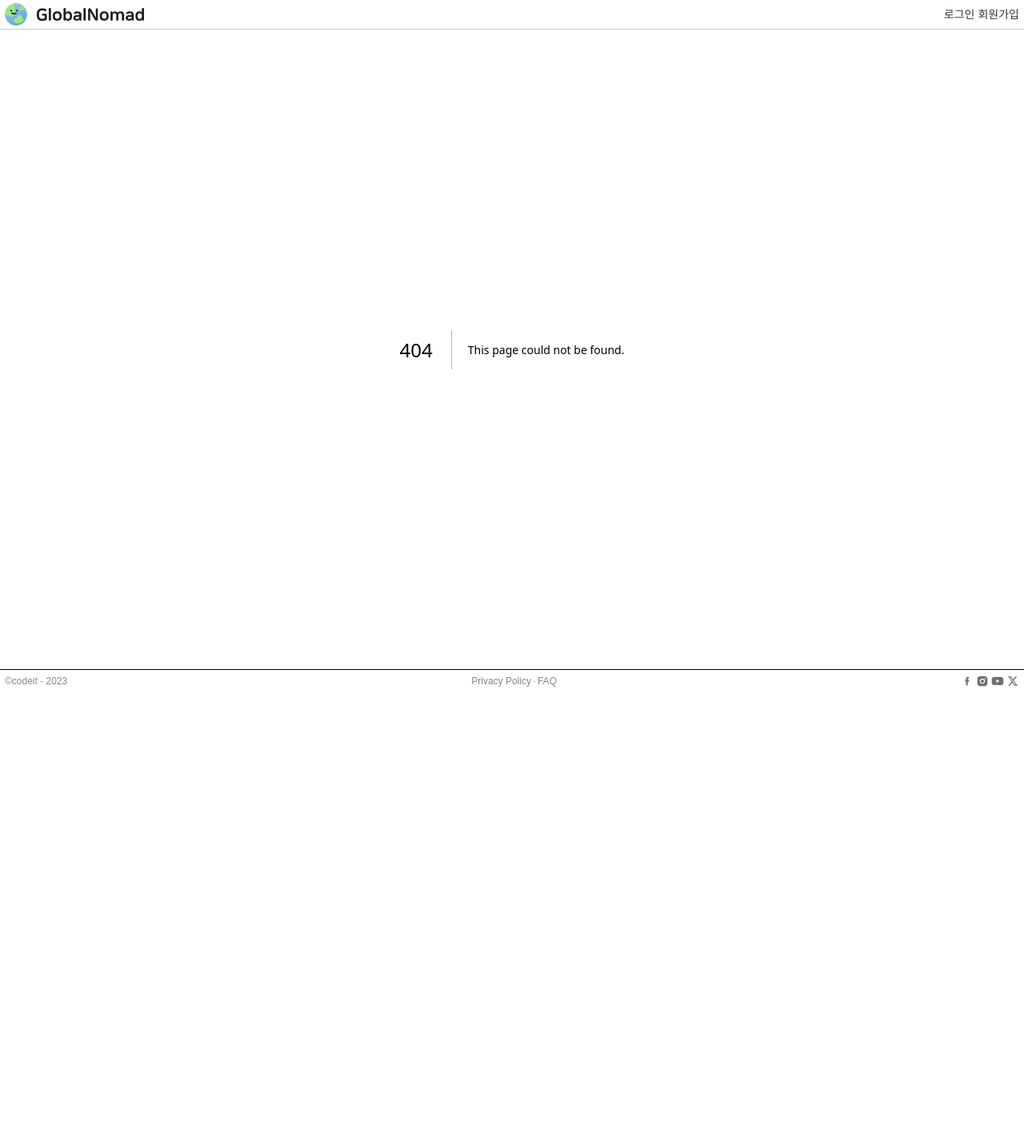
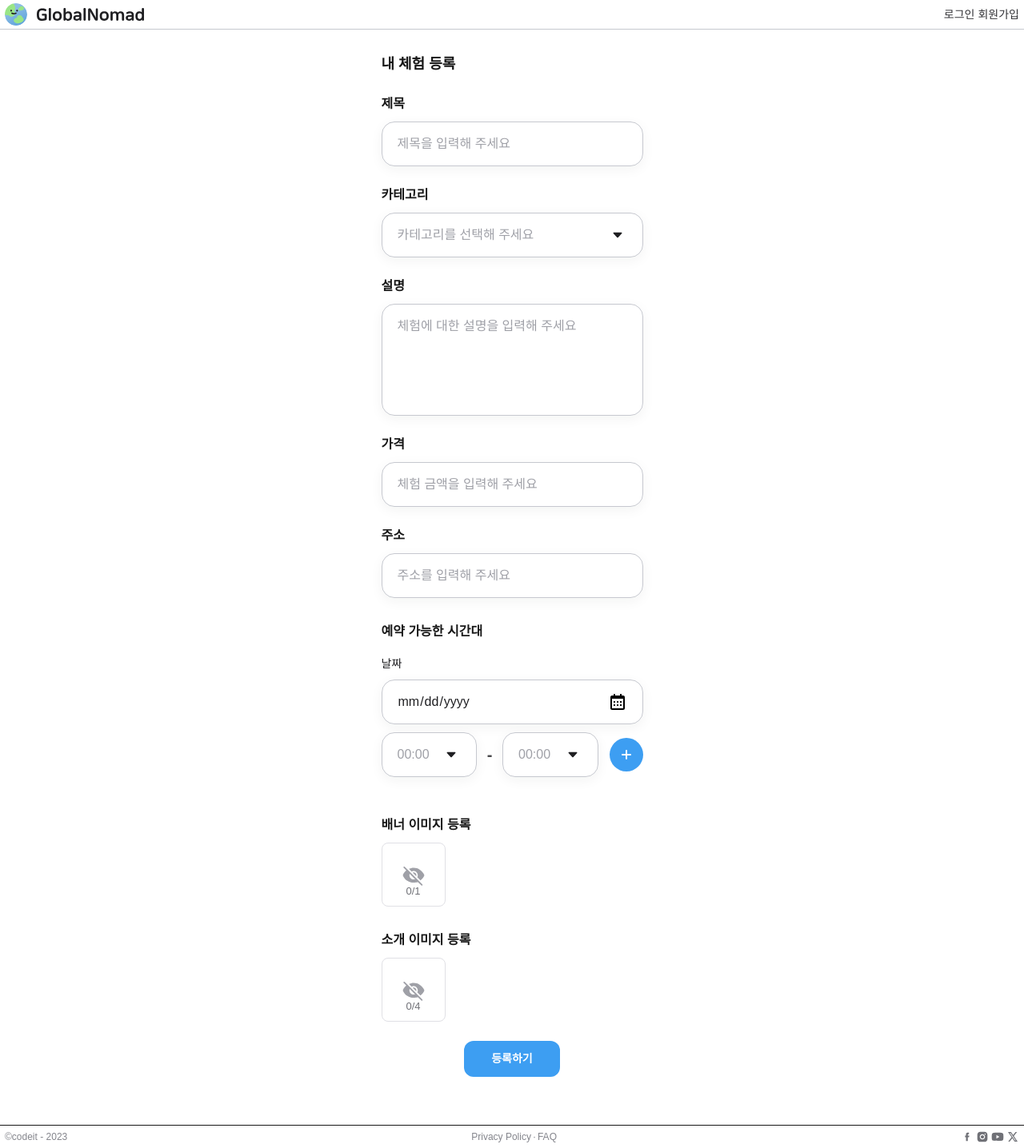
Before and after one commit to yuwonkyu/codenomad, a Next.js app: page /experiences/add in a window 1280 px wide. Before the commit this address had no page. Shown: the whole page at 80% size. Before the commit the page ends 866 px from the top, so only its background shows below. Built offline with nearby package versions, Linux system fonts and the light colour scheme; a web font is replaced by a local one.

Commit message:
✨ feat: 체험 등록 및 수정 페이지와 관련된 인풋 컴포넌트 등 위치 변경, 수정페이지 추가
- 폴더 위치 app으로 수정

```diff
--- /dev/null
+++ b/src/app/experiences/add/page.tsx
@@ -0,0 +1,178 @@
+'use client';
+
+import { useState } from 'react';
+import TitleInput from '@/components/myExperiencesAddEdit/TitleInput';
+import CategoryInput from '@/components/myExperiencesAddEdit/CategoryInput';
+import DescriptionInput from '@/components/myExperiencesAddEdit/DescriptionInput';
+import PriceInput from '@/components/myExperiencesAddEdit/PriceInput';
+import AddressInput from '@/components/myExperiencesAddEdit/AddressInput';
+import BannerImageInput from '@/components/myExperiencesAddEdit/BannerImageInput';
+import IntroImagesInput from '@/components/myExperiencesAddEdit/IntroImagesInput';
+import ReserveTimesInput from '@/components/myExperiencesAddEdit/ReserveTimesInput';
+
+// 카테고리 옵션 목록
+const categoryOptions = [
+  { value: '', label: '카테고리를 선택해 주세요' },
+  { value: 'culture', label: '문화 · 예술' },
+  { value: 'food', label: '식음료' },
+  { value: 'sports', label: '스포츠' },
+  { value: 'tour', label: '투어' },
+  { value: 'sightseeing', label: '관광' },
+  { value: 'wellbeing', label: '웰빙' },
+];
+
+// 예약 시간대 타입 정의
+interface ReserveTime {
+  date: string;
+  start: string;
+  end: string;
+}
+
+const ExperienceAddPage = () => {
+  // 입력값 상태 관리
+  const [title, setTitle] = useState('');
+  const [category, setCategory] = useState('');
+  const [desc, setDesc] = useState('');
+  const [price, setPrice] = useState('');
+  const [address, setAddress] = useState('');
+  const [reserveTimes, setReserveTimes] = useState<ReserveTime[]>([
+    { date: '', start: '', end: '' },
+  ]);
+  const [banner, setBanner] = useState<File | null>(null);
+  const [bannerPreview, setBannerPreview] = useState<string | null>(null);
+  const [introImages, setIntroImages] = useState<File[]>([]);
+  const [introPreviews, setIntroPreviews] = useState<string[]>([]);
+  const [modalOpen, setModalOpen] = useState(false);
+
+  // 예약 시간대 추가
+  const handleAddReserveTime = () => {
+    setReserveTimes([...reserveTimes, { date: '', start: '', end: '' }]);
+  };
+
+  // 예약 시간대 삭제
+  const handleRemoveReserveTime = (idx: number) => {
+    setReserveTimes(reserveTimes.filter((_, i) => i !== idx));
+  };
+
+  // 예약 시간대 변경
+  const handleReserveChange = (idx: number, key: keyof ReserveTime, value: string) => {
+    setReserveTimes(reserveTimes.map((item, i) => (i === idx ? { ...item, [key]: value } : item)));
+  };
+
+  // 같은 시간대 중복 체크
+  const isDuplicateTime = () => {
+    const set = new Set();
+    for (const { date, start, end } of reserveTimes) {
+      if (!date || !start || !end) continue;
+      const key = `${date}_${start}_${end}`;
+      if (set.has(key)) return true;
+      set.add(key);
+    }
+    return false;
+  };
+
+  // 배너 이미지 업로드 핸들러
+  const handleBannerChange = (e: React.ChangeEvent<HTMLInputElement>) => {
+    const file = e.target.files?.[0];
+    if (!file) return;
+    setBanner(file);
+    setBannerPreview(URL.createObjectURL(file));
+  };
+
+  // 소개 이미지 업로드 핸들러
+  const handleIntroChange = (e: React.ChangeEvent<HTMLInputElement>) => {
+    const files = Array.from(e.target.files || []);
+    if (introImages.length + files.length > 4) return;
+    setIntroImages((prev) => [...prev, ...files].slice(0, 4));
+    setIntroPreviews((prev) => [...prev, ...files.map((f) => URL.createObjectURL(f))].slice(0, 4));
+  };
+
+  // 소개 이미지 삭제 핸들러
+  const handleRemoveIntro = (idx: number) => {
+    setIntroImages(introImages.filter((_, i) => i !== idx));
+    setIntroPreviews(introPreviews.filter((_, i) => i !== idx));
+  };
+
+  // 등록하기 버튼 클릭 시 실행
+  const handleSubmit = (e: React.FormEvent) => {
+    e.preventDefault();
+    // 필수 입력값 및 중복 시간대 체크
+    if (
+      !title ||
+      !category ||
+      !desc ||
+      !price ||
+      !address ||
+      !banner ||
+      reserveTimes.some((rt) => !rt.date || !rt.start || !rt.end) ||
+      isDuplicateTime()
+    ) {
+      alert('필수 항목을 모두 입력해 주세요.\n(중복된 예약 시간대도 확인)');
+      return;
+    }
+    setModalOpen(true);
+    // 실제 등록 로직은 필요시 추가
+  };
+
+  return (
+    <div className='flex justify-center items-center h-full'>
+      <form className='w-375 py-30 flex flex-col px-24' onSubmit={handleSubmit} autoComplete='off'>
+        <h2 className='text-18-b mb-24'>내 체험 등록</h2>
+
+        {/* 제목 입력 */}
+        <TitleInput value={title} onChange={setTitle} />
+
+        {/* 카테고리 선택 */}
+        <CategoryInput value={category} onChange={setCategory} options={categoryOptions} />
+
+        {/* 설명 입력 */}
+        <DescriptionInput value={desc} onChange={setDesc} />
+
+        {/* 가격 입력 */}
+        <PriceInput value={price} onChange={setPrice} />
+
+        {/* 주소 입력 */}
+        <AddressInput value={address} onChange={setAddress} />
+
+        {/* 예약 가능한 시간대 입력 */}
+        <ReserveTimesInput
+          reserveTimes={reserveTimes}
+          onChange={handleReserveChange}
+          onAdd={handleAddReserveTime}
+          onRemove={handleRemoveReserveTime}
+          isDuplicateTime={isDuplicateTime}
+        />
+
+        {/* 배너 이미지 등록 */}
+        <BannerImageInput
+          bannerPreview={bannerPreview}
+          onChange={handleBannerChange}
+          onRemove={() => {
+            setBanner(null);
+            setBannerPreview(null);
+          }}
+          banner={banner}
+        />
+
+        {/* 소개 이미지 등록 */}
+        <IntroImagesInput
+          introPreviews={introPreviews}
+          onChange={handleIntroChange}
+          onRemove={handleRemoveIntro}
+        />
+
+        {/* 등록 버튼 */}
+        <div className='flex justify-center'>
+          <button
+            type='submit'
+            className='w-120 py-12 mb-30 bg-primary-500 text-white text-14-b rounded-[12px]'
+          >
+            등록하기
+          </button>
+        </div>
+      </form>
+    </div>
+  );
+};
+
+export default ExperienceAddPage;
--- a/src/app/profile/myExperiences/add/page.tsx
+++ b/src/app/experiences/edit/page.tsx
@@ -1,16 +1,16 @@
 'use client';
 
 import { useState } from 'react';
-import TitleInput from '@/components/myExperiencesAdd/TitleInput';
-import CategoryInput from '@/components/myExperiencesAdd/CategoryInput';
-import DescriptionInput from '@/components/myExperiencesAdd/DescriptionInput';
-import PriceInput from '@/components/myExperiencesAdd/PriceInput';
-import AddressInput from '@/components/myExperiencesAdd/AddressInput';
-import BannerImageInput from '@/components/myExperiencesAdd/BannerImageInput';
-import IntroImagesInput from '@/components/myExperiencesAdd/IntroImagesInput';
-import ReserveTimesInput from '@/components/myExperiencesAdd/ReserveTimesInput';
+import TitleInput from '@/components/myExperiencesAddEdit/TitleInput';
+import CategoryInput from '@/components/myExperiencesAddEdit/CategoryInput';
+import DescriptionInput from '@/components/myExperiencesAddEdit/DescriptionInput';
+import PriceInput from '@/components/myExperiencesAddEdit/PriceInput';
+import AddressInput from '@/components/myExperiencesAddEdit/AddressInput';
+import BannerImageInput from '@/components/myExperiencesAddEdit/BannerImageInput';
+import IntroImagesInput from '@/components/myExperiencesAddEdit/IntroImagesInput';
+import ReserveTimesInput from '@/components/myExperiencesAddEdit/ReserveTimesInput';
 
-// 카테고리 옵션 목록
+// 카테고리 옵션
 const categoryOptions = [
   { value: '', label: '카테고리를 선택해 주세요' },
   { value: 'culture', label: '문화 · 예술' },
@@ -21,45 +21,46 @@ const categoryOptions = [
   { value: 'wellbeing', label: '웰빙' },
 ];
 
-// 예약 시간대 타입 정의
+// 예약 시간대 타입
 interface ReserveTime {
   date: string;
   start: string;
   end: string;
 }
 
-const ExperienceAddPage = () => {
+const ExperienceEditPage = () => {
   // 입력값 상태 관리
-  const [title, setTitle] = useState('');
-  const [category, setCategory] = useState('');
-  const [desc, setDesc] = useState('');
-  const [price, setPrice] = useState('');
-  const [address, setAddress] = useState('');
+  const [title, setTitle] = useState('mr.Wonkyu와 함께하는 그림교실');
+  const [category, setCategory] = useState('culture');
+  const [desc, setDesc] = useState(
+    '안녕하세요! 저희 프리드로잉 백드롭페인팅 체험을 소개합니다. 저희는 신나는 그림 기법으로 그림을 그리며 그동안 지치고 힘들었던 심신을 회복합니다, 그리고 그림을 그리며 자신을 돌아보는 시간을 가지며 바쁘고 지친 일상에서 벗어나 스스로에게 몰입 할 수 있는 특별한 시간을 만들어 드립니다, 마지막으로 ....',
+  );
+  const [price, setPrice] = useState('34,900원');
+  const [address, setAddress] = useState('연남동244-22, 프리드로잉');
   const [reserveTimes, setReserveTimes] = useState<ReserveTime[]>([
     { date: '', start: '', end: '' },
+    { date: '22/11/04', start: '12:00', end: '15:00' },
+    { date: '22/11/14', start: '12:00', end: '15:00' },
   ]);
   const [banner, setBanner] = useState<File | null>(null);
-  const [bannerPreview, setBannerPreview] = useState<string | null>(null);
+  const [bannerPreview, setBannerPreview] = useState<string | null>(null); // 초기값 없음
   const [introImages, setIntroImages] = useState<File[]>([]);
-  const [introPreviews, setIntroPreviews] = useState<string[]>([]);
+  const [introPreviews, setIntroPreviews] = useState<string[]>([]); // 초기값 없음
   const [modalOpen, setModalOpen] = useState(false);
 
   // 예약 시간대 추가
   const handleAddReserveTime = () => {
     setReserveTimes([...reserveTimes, { date: '', start: '', end: '' }]);
   };
-
   // 예약 시간대 삭제
   const handleRemoveReserveTime = (idx: number) => {
     setReserveTimes(reserveTimes.filter((_, i) => i !== idx));
   };
-
   // 예약 시간대 변경
   const handleReserveChange = (idx: number, key: keyof ReserveTime, value: string) => {
     setReserveTimes(reserveTimes.map((item, i) => (i === idx ? { ...item, [key]: value } : item)));
   };
-
-  // 같은 시간대 중복 체크
+  // 예약 시간대 중복 체크
   const isDuplicateTime = () => {
     const set = new Set();
     for (const { date, start, end } of reserveTimes) {
@@ -71,7 +72,7 @@ const ExperienceAddPage = () => {
     return false;
   };
 
-  // 배너 이미지 업로드 핸들러
+  // 배너 이미지 업로드
   const handleBannerChange = (e: React.ChangeEvent<HTMLInputElement>) => {
     const file = e.target.files?.[0];
     if (!file) return;
@@ -79,31 +80,29 @@ const ExperienceAddPage = () => {
     setBannerPreview(URL.createObjectURL(file));
   };
 
-  // 소개 이미지 업로드 핸들러
+  // 소개 이미지 업로드
   const handleIntroChange = (e: React.ChangeEvent<HTMLInputElement>) => {
     const files = Array.from(e.target.files || []);
     if (introImages.length + files.length > 4) return;
     setIntroImages((prev) => [...prev, ...files].slice(0, 4));
     setIntroPreviews((prev) => [...prev, ...files.map((f) => URL.createObjectURL(f))].slice(0, 4));
   };
-
-  // 소개 이미지 삭제 핸들러
+  // 소개 이미지 삭제
   const handleRemoveIntro = (idx: number) => {
     setIntroImages(introImages.filter((_, i) => i !== idx));
     setIntroPreviews(introPreviews.filter((_, i) => i !== idx));
   };
 
-  // 등록하기 버튼 클릭 시 실행
+  // 수정하기 버튼 클릭 시
   const handleSubmit = (e: React.FormEvent) => {
     e.preventDefault();
-    // 필수 입력값 및 중복 시간대 체크
     if (
       !title ||
       !category ||
       !desc ||
       !price ||
       !address ||
-      !banner ||
+      !bannerPreview ||
       reserveTimes.some((rt) => !rt.date || !rt.start || !rt.end) ||
       isDuplicateTime()
     ) {
@@ -111,30 +110,24 @@ const ExperienceAddPage = () => {
       return;
     }
     setModalOpen(true);
-    // 실제 등록 로직은 필요시 추가
+    // 실제 수정 로직은 필요시 추가
   };
 
   return (
     <div className='flex justify-center items-center h-full'>
       <form className='w-375 py-30 flex flex-col px-24' onSubmit={handleSubmit} autoComplete='off'>
         <h2 className='text-18-b mb-24'>내 체험 등록</h2>
-
-        {/* 제목 입력 */}
+        {/* 제목 */}
         <TitleInput value={title} onChange={setTitle} />
-
-        {/* 카테고리 선택 */}
+        {/* 카테고리 */}
         <CategoryInput value={category} onChange={setCategory} options={categoryOptions} />
-
-        {/* 설명 입력 */}
+        {/* 설명 */}
         <DescriptionInput value={desc} onChange={setDesc} />
-
-        {/* 가격 입력 */}
+        {/* 가격 */}
         <PriceInput value={price} onChange={setPrice} />
-
-        {/* 주소 입력 */}
+        {/* 주소 */}
         <AddressInput value={address} onChange={setAddress} />
-
-        {/* 예약 가능한 시간대 입력 */}
+        {/* 예약 가능한 시간대 */}
         <ReserveTimesInput
           reserveTimes={reserveTimes}
           onChange={handleReserveChange}
@@ -142,7 +135,6 @@ const ExperienceAddPage = () => {
           onRemove={handleRemoveReserveTime}
           isDuplicateTime={isDuplicateTime}
         />
-
         {/* 배너 이미지 등록 */}
         <BannerImageInput
           bannerPreview={bannerPreview}
@@ -153,21 +145,19 @@ const ExperienceAddPage = () => {
           }}
           banner={banner}
         />
-
         {/* 소개 이미지 등록 */}
         <IntroImagesInput
           introPreviews={introPreviews}
           onChange={handleIntroChange}
           onRemove={handleRemoveIntro}
         />
-
-        {/* 등록 버튼 */}
+        {/* 수정 버튼 */}
         <div className='flex justify-center'>
           <button
             type='submit'
             className='w-120 py-12 mb-30 bg-primary-500 text-white text-14-b rounded-[12px]'
           >
-            등록하기
+            수정하기
           </button>
         </div>
       </form>
@@ -175,4 +165,4 @@ const ExperienceAddPage = () => {
   );
 };
 
-export default ExperienceAddPage;
+export default ExperienceEditPage;
```
Also changed, not shown: src/components/myExperiencesAddEdit/AddressInput.tsx (renamed from src/components/myExperiencesAdd/AddressInput.tsx), src/components/myExperiencesAddEdit/BannerImageInput.tsx (renamed from src/components/myExperiencesAdd/BannerImageInput.tsx), src/components/myExperiencesAddEdit/CategoryInput.tsx (renamed from src/components/myExperiencesAdd/CategoryInput.tsx), src/components/myExperiencesAddEdit/DescriptionInput.tsx (renamed from src/components/myExperiencesAdd/DescriptionInput.tsx), src/components/myExperiencesAddEdit/IntroImagesInput.tsx (renamed from src/components/myExperiencesAdd/IntroImagesInput.tsx), src/components/myExperiencesAddEdit/PriceInput.tsx (renamed from src/components/myExperiencesAdd/PriceInput.tsx), src/components/myExperiencesAddEdit/ReserveTimesInput.tsx (renamed from src/components/myExperiencesAdd/ReserveTimesInput.tsx), src/components/myExperiencesAddEdit/TitleInput.tsx (renamed from src/components/myExperiencesAdd/TitleInput.tsx).
